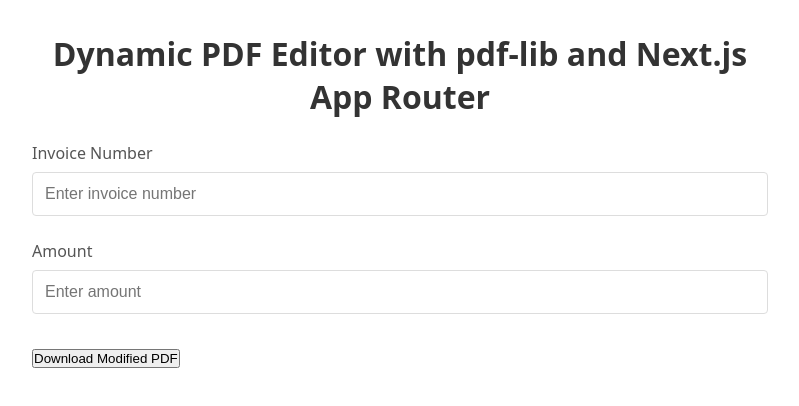
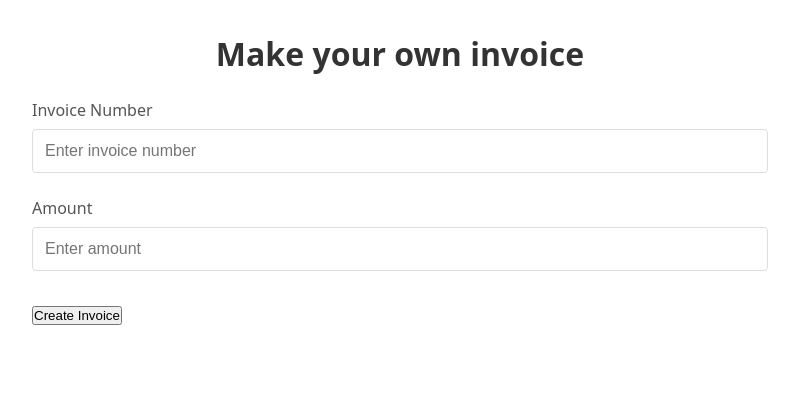
Before and after one commit to devaneyj3/create_invoices, a Next.js app: page / in a window 1280 px wide. Shown: the top 406 px of the page, without its empty margins (240-1039 px from the left). Built offline with nearby package versions, Linux system fonts and the light colour scheme.

Commit message:
change button text

```diff
--- a/package.json
+++ b/package.json
@@ -10,7 +10,6 @@
   },
   "dependencies": {
     "next": "15.2.1",
-    "node-sass": "^9.0.0",
     "pdf-lib": "^1.17.1",
     "react": "^19.0.0",
     "react-dom": "^19.0.0",
--- a/src/app/page.js
+++ b/src/app/page.js
@@ -10,9 +10,7 @@
 
 	return (
 		<div className={styles.container}>
-			<h1 className={styles.title}>
-				Dynamic PDF Editor with pdf-lib and Next.js App Router
-			</h1>
+			<h1 className={styles.title}>Make your own invoice</h1>
 
 			<div className={styles.formGroup}>
 				<label htmlFor="invoiceNumber" className={styles.label}>
--- a/src/components/DownloadPdfButton.js
+++ b/src/components/DownloadPdfButton.js
@@ -20,5 +20,5 @@
 		link.remove();
 	};
 
-	return <button onClick={downloadPdf}>Download Modified PDF</button>;
+	return <button onClick={downloadPdf}>Create Invoice</button>;
 }
```
